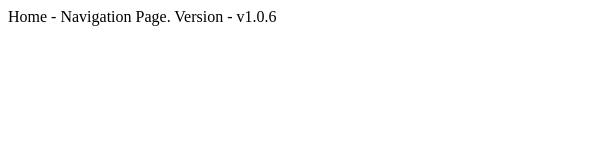
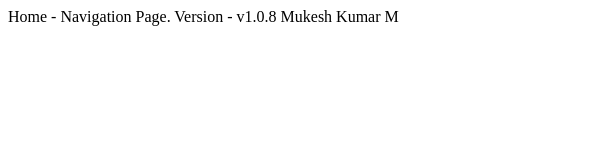
Before and after one commit to MK-TECH-CODES/POS_software, an Electron app: page Renderer/Pages/home.html in a window 600 px wide. Drawn offline with Linux system fonts and the light colour scheme.

Commit message:
checking development server working v1.0.8

```diff
--- a/Renderer/Pages/home.html
+++ b/Renderer/Pages/home.html
@@ -6,6 +6,7 @@
     <title>Home</title>
   </head>
   <body>
-    Home - Navigation Page. Version - v1.0.6
+    Home - Navigation Page. Version - v1.0.8
+    Mukesh Kumar M
   </body>
 </html>
--- a/package.json
+++ b/package.json
@@ -1,6 +1,6 @@
 {
   "name": "posnavigation",
-  "version": "1.0.6",
+  "version": "1.0.8",
   "main": "main.js",
   "scripts": {
     "start": "electron .",
```
